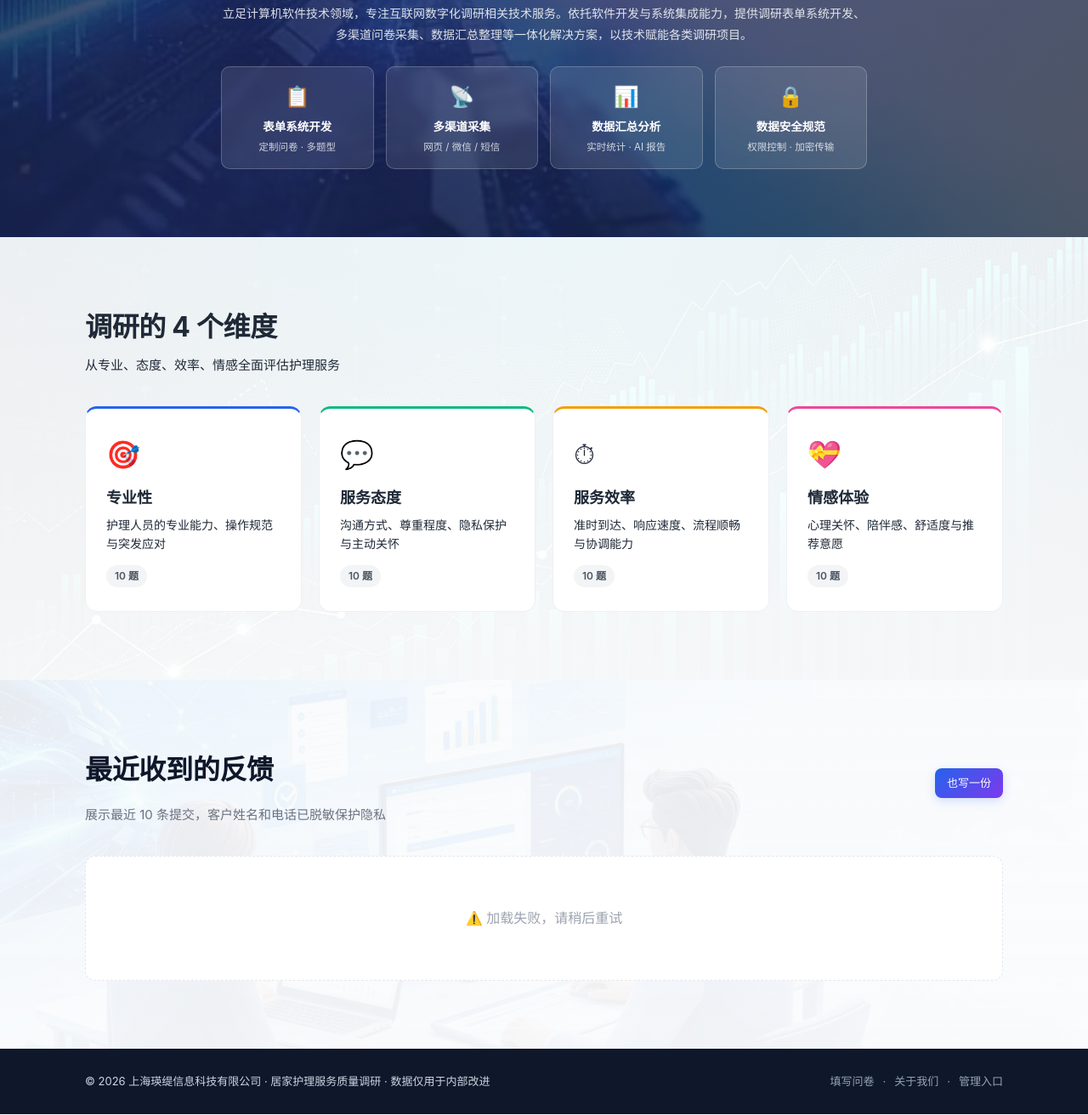
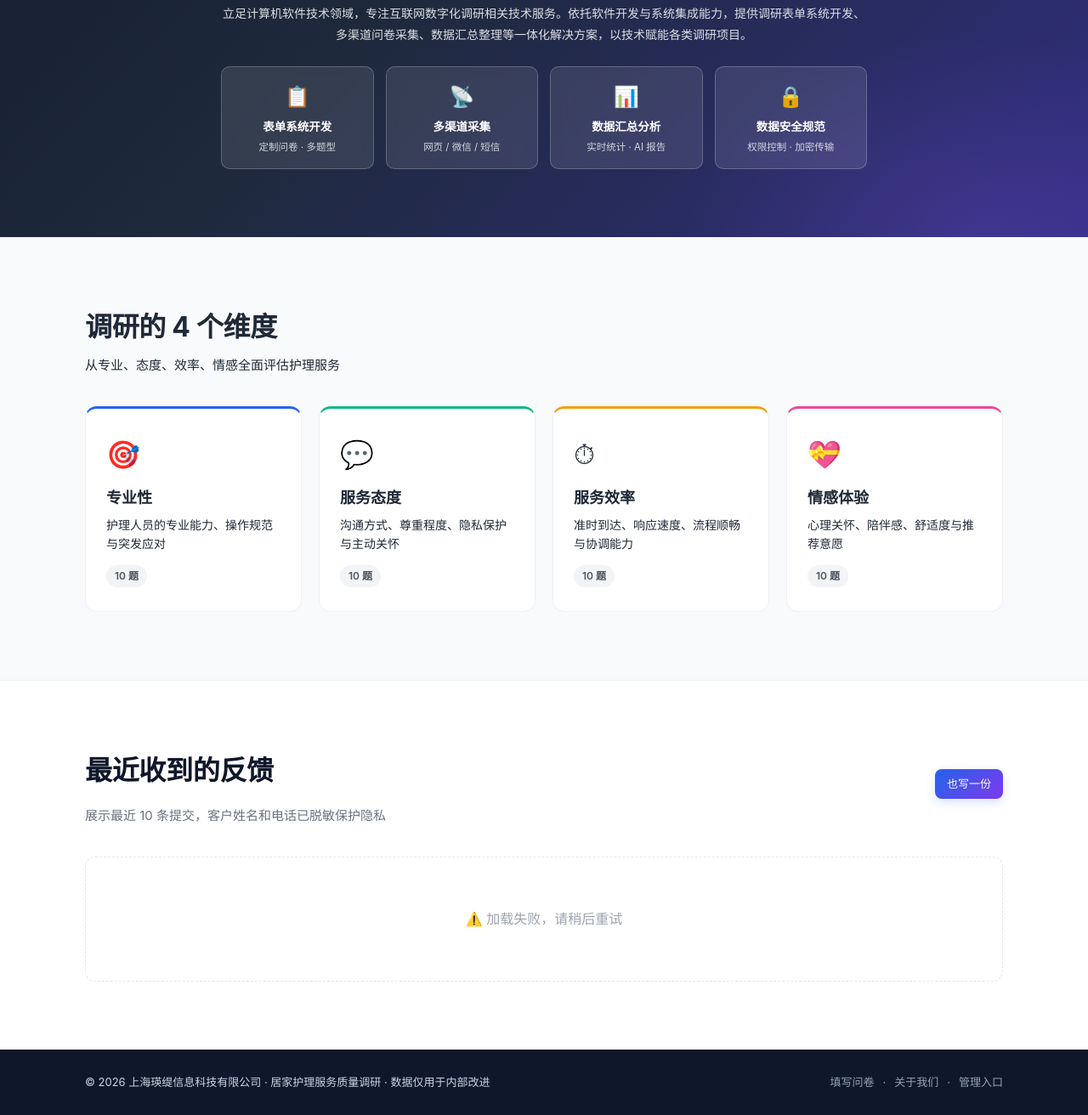
Before and after one commit to LycheeJin2012/homecare-survey-Public, a website: page public/index.html in a window 1280 px wide. Shown: the part 695-2007 px from the top of the page at 85% size. Drawn offline with Linux system fonts and the light colour scheme; no server answers.

Commit message:
refactor(home): 移除 3 张背景图，改用简洁深色渐变 hero + 纯色 section

```diff
--- a/public/css/home.css
+++ b/public/css/home.css
@@ -54,16 +54,16 @@ a { color: inherit; text-decoration: none; }
 .hero {
   position: relative;
   padding: 80px 0 80px;
-  background:
-    linear-gradient(135deg, rgba(15,23,42,0.82) 0%, rgba(30,41,99,0.78) 50%, rgba(15,23,42,0.72) 100%),
-    url('/img/tech-banner.jpg') center/cover no-repeat;
+  background: linear-gradient(135deg, #0f172a 0%, #1e293b 50%, #312e81 100%);
   color: #fff;
   overflow: hidden;
 }
 .hero::before {
   content: "";
   position: absolute; inset: 0;
-  background: radial-gradient(900px 500px at 80% 0%, rgba(124,58,237,0.20), transparent 60%);
+  background:
+    radial-gradient(700px 400px at 15% 0%, rgba(59,130,246,0.20), transparent 60%),
+    radial-gradient(600px 400px at 90% 100%, rgba(139,92,246,0.18), transparent 60%);
   pointer-events: none;
 }
 .hero > .container { position: relative; z-index: 1; }
@@ -132,14 +132,7 @@ a { color: inherit; text-decoration: none; }
 .section-sub { font-size: 15px; color: #6b7280; margin: 0 0 36px; }
 
 /* ===== 4 维度卡片 ===== */
-.dims { padding: 80px 0; background: #fff; }
-.dims.has-bg {
-  position: relative;
-  background:
-    linear-gradient(180deg, rgba(255,255,255,0.92) 0%, rgba(255,255,255,0.96) 100%),
-    url('/img/data-analytics.jpg') center/cover no-repeat;
-  background-attachment: fixed;
-}
+.dims { padding: 80px 0; background: #f8fafc; }
 .dims.has-bg .section-title,
 .dims.has-bg .section-sub,
 .dims.has-bg .dim-card h3,
@@ -174,14 +167,7 @@ a { color: inherit; text-decoration: none; }
 .dim-emo  { border-top: 3px solid #ec4899; }
 
 /* ===== 最近反馈 ===== */
-.recent { padding: 80px 0; background: #fafbfc; }
-.recent.has-bg {
-  position: relative;
-  background:
-    linear-gradient(180deg, rgba(250,251,252,0.92) 0%, rgba(250,251,252,0.96) 100%),
-    url('/img/team-service.jpg') center/cover no-repeat;
-  background-attachment: fixed;
-}
+.recent { padding: 80px 0; background: #fff; border-top: 1px solid #eef0f4; }
 .recent-head { display: flex; justify-content: space-between; align-items: flex-end; margin-bottom: 8px; }
 .recent-list { display: grid; gap: 12px; }
 .recent-loading { text-align: center; color: #9ca3af; padding: 40px 0; }
```
